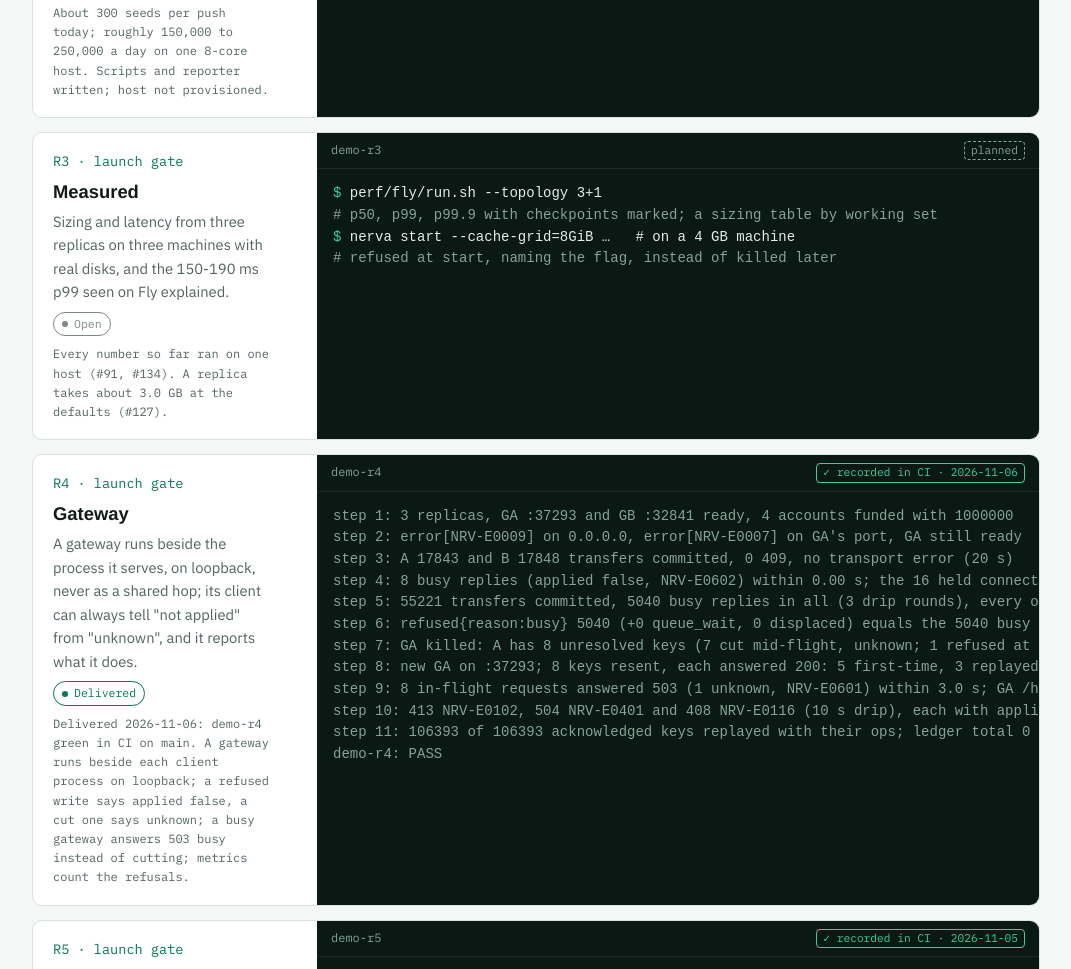
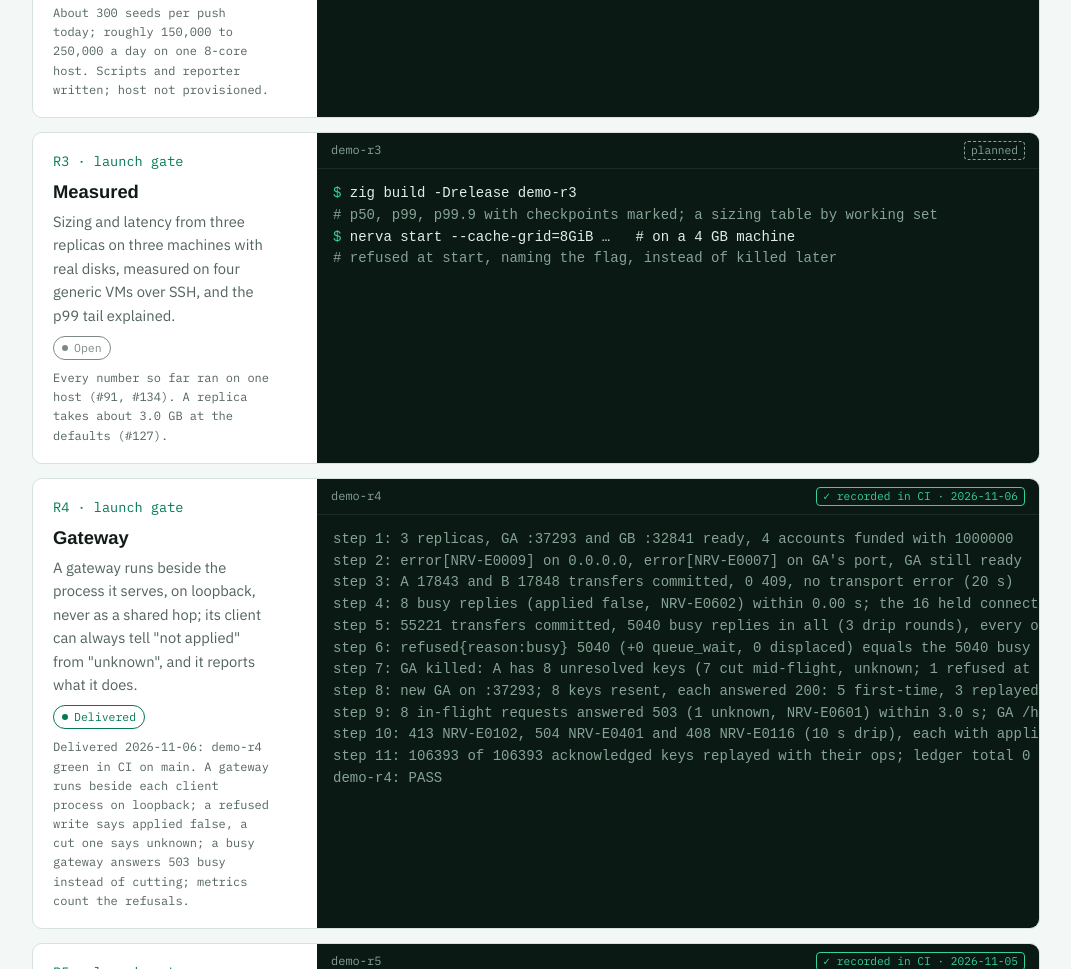
Before and after one commit to NervaLog/nervalog.github.io, a plain HTML site: page index.html in a window 1280 px wide. Shown: the part 7350-8319 px from the top of the page, without its empty margins (104-1175 px from the left). Drawn offline with Linux system fonts and the light colour scheme; a web font is replaced by a local one.

Commit message:
R3: generic hosts over SSH, no Fly (#16)
R3 is measured on four generic VMs over SSH, not on Fly. Its demo is
`zig build -Drelease demo-r3`, and the goal says the p99 tail is
explained. Status unchanged (not started).

Refs NervaLog/nerva#406


Claude-Session: https://claude.ai/code/session_01RfMZXJmVHkFbumUhh4mfym

Co-authored-by: Claude <noreply@anthropic.com>

```diff
--- a/index.html
+++ b/index.html
@@ -363,9 +363,9 @@ const PRODUCTION = [
    note:"About 300 seeds per push today; roughly 150,000 to 250,000 a day on one 8-core host. Scripts and reporter written; host not provisioned.",
    demo:[["$","systemctl start sim-fleet"],["","# polls main, builds each tip once, runs vopr (nerva, testing) and 16 fuzzers"],["","# the tracker issue gets one post a day: seeds run per kind, failures filed"],["","# a canary fault: one issue, a replay command, no duplicate"],["","./zig/zig build -Drelease vopr -Dvopr-state-machine=nerva -- <seed>"]]},
   {id:"R3", name:"Measured", status:"plan", gate:true,
-   goal:"Sizing and latency from three replicas on three machines with real disks, and the 150-190 ms p99 seen on Fly explained.",
+   goal:"Sizing and latency from three replicas on three machines with real disks, measured on four generic VMs over SSH, and the p99 tail explained.",
    note:"Every number so far ran on one host (#91, #134). A replica takes about 3.0 GB at the defaults (#127).",
-   demo:[["$","perf/fly/run.sh --topology 3+1"],["","# p50, p99, p99.9 with checkpoints marked; a sizing table by working set"],["$","nerva start --cache-grid=8GiB …   # on a 4 GB machine"],["","# refused at start, naming the flag, instead of killed later"]]},
+   demo:[["$","zig build -Drelease demo-r3"],["","# p50, p99, p99.9 with checkpoints marked; a sizing table by working set"],["$","nerva start --cache-grid=8GiB …   # on a 4 GB machine"],["","# refused at start, naming the flag, instead of killed later"]]},
   {id:"R4", name:"Gateway", status:"done", gate:true,
    goal:"A gateway runs beside the process it serves, on loopback, never as a shared hop; its client can always tell \"not applied\" from \"unknown\", and it reports what it does.",
    note:"Delivered 2026-11-06: demo-r4 green in CI on main. A gateway runs beside each client process on loopback; a refused write says applied false, a cut one says unknown; a busy gateway answers 503 busy instead of cutting; metrics count the refusals.",
```
